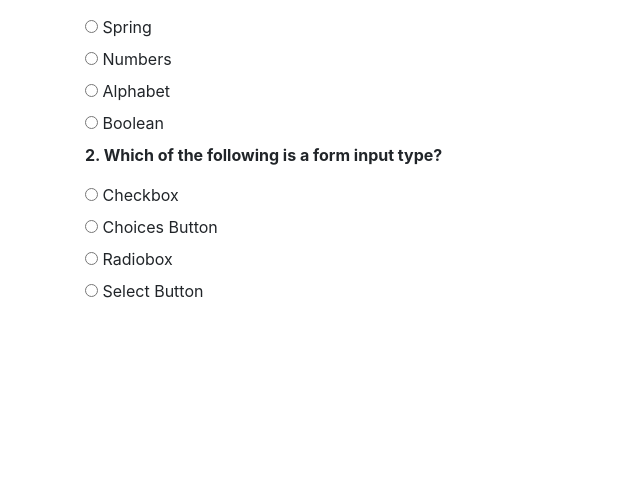
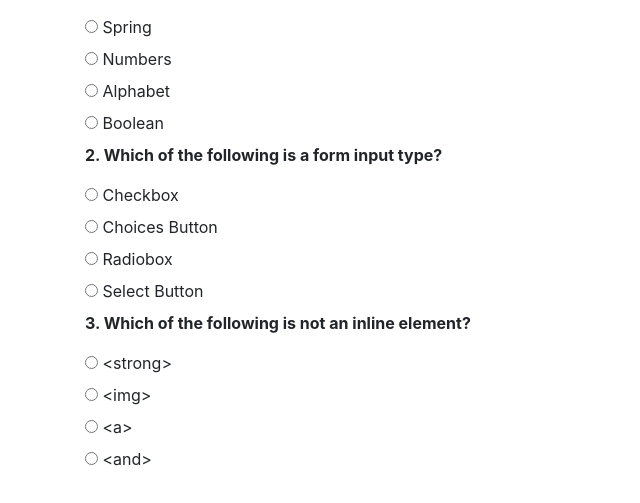
Before and after one commit to marsdenekwom/Quiz-Board, a plain HTML site: page index.html in a window 1280 px wide. Shown: the part 81-584 px from the top of the page, without its empty margins (0-640 px from the left). Drawn offline with nearby package versions, Linux system fonts and the light colour scheme; a script that the page names is missing.

Commit message:
added the third question

```diff
--- a/index.html
+++ b/index.html
@@ -37,3 +37,11 @@
       <input type="radio" name="form" value="0"  > <label>Radiobox</label><br>
       <input type="radio" name="form" value="0"  > <label>Select Button</label><br>
   </div>
+
+  <div class=question 3>
+<p><strong>3. Which of the following is not an inline element?</strong></p>
+      <input type="radio" name="inline" value="0"  > <label>&ltstrong&gt</label><br>
+      <input type="radio" name="inline" value="0"  > <label>&ltimg&gt</label><br>
+      <input type="radio" name="inline" value="0"  > <label>&lta&gt</label><br>
+      <input type="radio" name="inline" value="10"  > <label>&ltand&gt</label><br>
+  </div>
```
